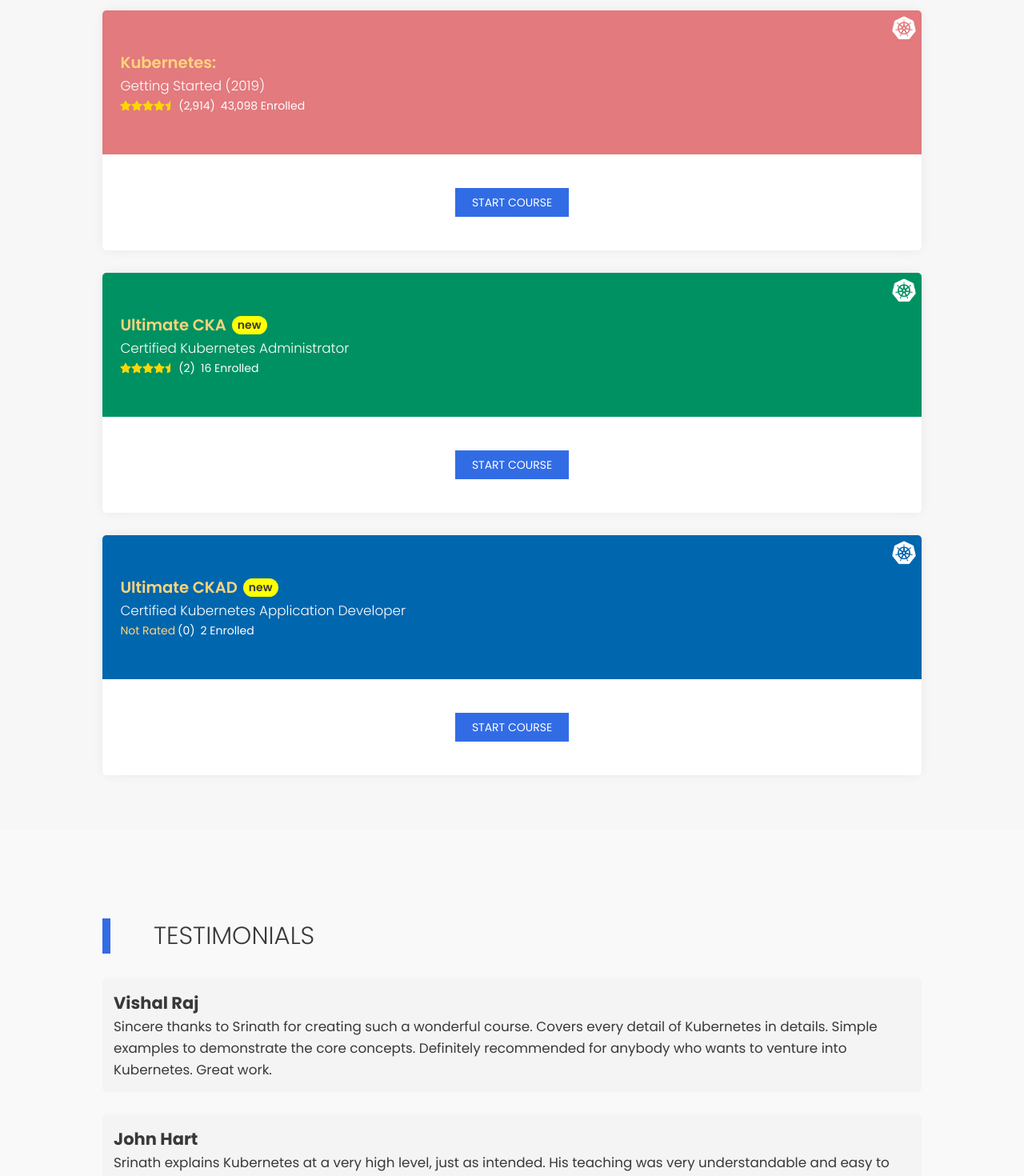
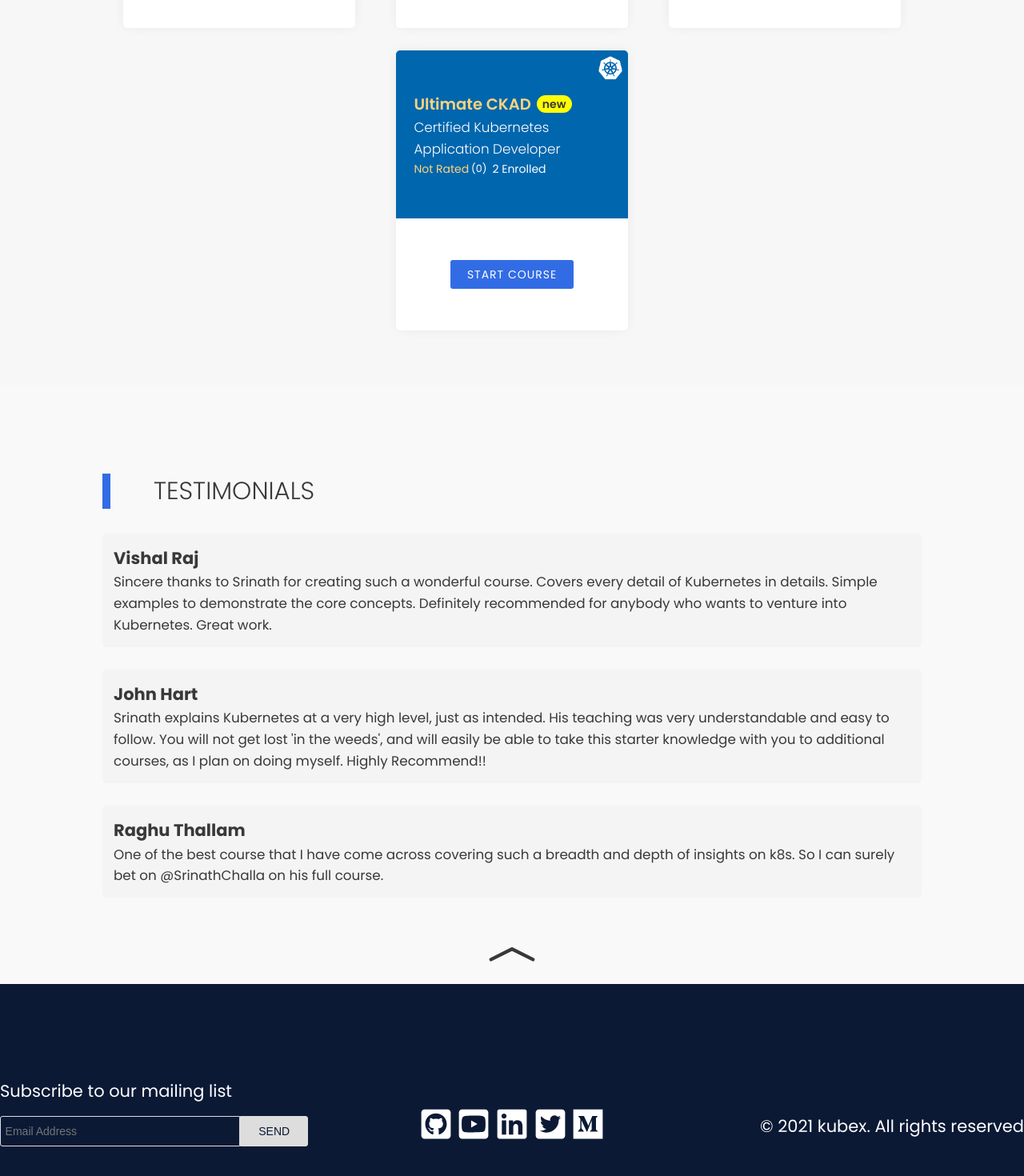
Before and after one commit to skoodath/kubeed, a React (Create React App) app: page / in a window 1280 px wide. Shown: the part 1300-2770 px from the top of the page at 80% size. Built offline with nearby package versions, Linux system fonts and the light colour scheme.

Commit message:
final update 09-jun

```diff
--- a/src/components/courses/courses.js
+++ b/src/components/courses/courses.js
@@ -6,10 +6,13 @@
 const CourseComponent = () => {
   return(
     <Course.Wrapper name='courses'>
+      <Course.Inner>
       <HeadingComponent
         text='Courses'
       />
       <CourseCardComponent />
+      </Course.Inner>
+
     </Course.Wrapper>
   )
 }
--- a/src/components/footer/footer.js
+++ b/src/components/footer/footer.js
@@ -7,9 +7,12 @@
 const FooterComponent = () => {
   return(
     <Footer.Wrapper name='footer'>
-      <MailListComponent />
-      <SocialMediaComponent />
-      <CopyRightComponent />
+      <Footer.Inner>
+        <MailListComponent />
+        <SocialMediaComponent />
+        <CopyRightComponent />
+      </Footer.Inner>
+
     </Footer.Wrapper>
   )
 }
--- a/src/components/footer/social.js
+++ b/src/components/footer/social.js
@@ -1,14 +1,16 @@
 import { Social } from '../../styles/footer.style';
-import { FaFacebookSquare, FaYoutubeSquare, FaLinkedin } from 'react-icons/fa';
+import { FaGithubSquare, FaYoutubeSquare, FaLinkedin, FaTwitterSquare, FaMedium } from 'react-icons/fa';
 
 
 const SocialMediaComponent = () => {
   return(
     <>
     <Social.Wrapper>
-      <a href='https://www.udemy.com/user/srinathchalla/' target='_blank' rel="noreferrer"><FaFacebookSquare /></a>
+      <a href='https://github.com/srchalla' target='_blank' rel="noreferrer"><FaGithubSquare /></a>
       <a href='https://www.youtube.com/user/srinathrchalla1' target='_blank' rel="noreferrer"><FaYoutubeSquare /></a>
       <a href='https://www.linkedin.com/in/srinathchalla/' target='_blank' rel="noreferrer"><FaLinkedin /></a>
+      <a href='https://twitter.com/srinathrchalla' target='_blank' rel="noreferrer"><FaTwitterSquare /></a>
+      <a href='https://medium.com/@srinathchalla' target='_blank' rel="noreferrer"><FaMedium /></a>
     </Social.Wrapper>
     </>
   )
--- a/src/components/header/brand.js
+++ b/src/components/header/brand.js
@@ -1,9 +1,18 @@
-import { Brand } from '../../styles/header.style';
+import { Brand, LogoLink } from '../../styles/header.style';
 
 const BrandComponent = () => {
   return(
         <Brand.Wrapper>
-          <Brand.LogoLink href="#">kubex</Brand.LogoLink>
+          <LogoLink
+            to="landing"
+            spy={true}
+            smooth={true}
+            offset={-100}
+            duration={300}
+
+            >
+              kubex
+            </LogoLink>
         </Brand.Wrapper>
   )
 }
--- a/src/components/header/header.js
+++ b/src/components/header/header.js
@@ -5,8 +5,11 @@
 const HeaderSection = () => {
   return(
     <Header.Wrapper>
-      <BrandComponent />
-      <NavbarComponent />
+      <Header.Inner>
+        <BrandComponent />
+        <NavbarComponent />
+      </Header.Inner>
+
     </Header.Wrapper>
   )
 }
--- a/src/components/reviews/reviews.js
+++ b/src/components/reviews/reviews.js
@@ -7,6 +7,7 @@
 const ReviewComponent = () => {
   return(
     <Review.Wrapper>
+      <Review.Inner>
       <HeadingComponent
         text='Testimonials'
       />
@@ -20,6 +21,8 @@
       >
         <BsChevronCompactUp />
       </ScrollUp>
+      </Review.Inner>
+
     </Review.Wrapper>
   )
 }
--- a/src/styles/course.style.js
+++ b/src/styles/course.style.js
@@ -1,4 +1,5 @@
 import styled from 'styled-components';
+import { device } from './devices';
 
 
 export const Course = {
@@ -7,12 +8,14 @@
     position: relative;
     width: 100%;
     background-color: #f7f7f7;
+
   `,
   Inner: styled.div`
-    width: 50%;
-    display: flex;
-    justify-content: center;
-    align-items: center;
+    width: 100%;
+    @media ${device.laptop}{
+      max-width: 1366px;
+      margin: 0 auto;
+    }
 `
 };
 
@@ -26,10 +29,17 @@
     flex-direction: column;
     width: 100%;
     margin: 0 auto;
+    @media ${device.tabletSM}{
+      flex-direction: row;
+      flex-wrap: wrap;
+    }
+
   `,
   CardItem: styled.li`
     width: 100%;
-    height: 300px;
+    max-width: 290px;
+    min-width: 260px;
+    height: 350px;
     display: flex;
     flex-direction: column;
     margin: 0 auto 2rem;
@@ -109,6 +119,7 @@
   CourseReviews: styled.span`
     color: #ffffff;
     margin: 0 0 0 0.2rem;
+    font-size: 0.9rem;
   `,
   CourseStudents: styled.span`
     color: #ffffff;
@@ -120,6 +131,9 @@
     color: #ffffff;
     cursor: pointer;
     position: relative;
+    letter-spacing: 1px;
+    border-radius: 3px;
+    overflow: hidden;
     &::after{
         position: absolute;
         content: '';
@@ -137,5 +151,4 @@
       }
     }
   `
-
 }
--- a/src/styles/footer.style.js
+++ b/src/styles/footer.style.js
@@ -1,45 +1,74 @@
 import styled from 'styled-components';
+import { device } from './devices';
 
 export const Footer = {
   Wrapper: styled.section`
-    padding: 5vh 0 0;
+    padding: 5vh 0 3vh;
     position: relative;
     width: 100%;
-    height: 60vh;
     background-color: #0b1935;
+    @media ${device.laptop}{
+      padding: 0;
+      height: 40vh;
+    }
+
   `,
   Inner: styled.div`
     width: 100%;
     display: flex;
+    flex-direction: column;
     justify-content: center;
     align-items: center;
+    @media ${device.laptop}{
+      height: 100%;
+      max-width: 1366px;
+      margin: 0 auto;
+      flex-direction: row;
+    }
   `,
   FormWrapper: styled.div`
     width: 80%;
-    margin: 4rem auto 0;
+    margin: 1rem auto 0;
+    @media ${device.laptop}{
+      margin: 0;
+      justify-content: center;
+      align-items: center;
+    }
   `,
   FormHeader: styled.h2`
     color: #ffffff;
     margin: 0 auto 1rem;
+    font-size: 1.1rem;
+    font-weight: 400;
+    @media ${device.tabletLG}{
+      font-size: 1.5rem;
+    }
+
   `,
   Form: styled.form`
     display: flex;
     margin: 0 auto 1rem;
+    @media ${device.laptop}{
+      margin: 0;
+    }
   `,
   Input: styled.input`
     outline: none;
     border: 1px solid #dddddd;
     padding: 0.3rem 0.4rem;
     width: 80%;
-    max-width: 250px;
+    max-width: 300px;
     margin: 0;
     border-radius: 3px 0 0 3px;
     background-color: #0b1935;
     color: #dddddd;
+    @media ${device.tabletLG}{
+      padding: 0.5rem 0.4rem;
+    }
   `,
   Button: styled.button`
     width: 20%;
-    max-width: 60px;
+    max-width: 100px;
     padding: 0.3rem 0.2rem;
     background-color: #dddddd;
     outline: none;
@@ -47,8 +76,12 @@
     color: #0b1935;
     text-transform: uppercase;
     border-radius: 0 3px 3px 0;
+    @media ${device.tabletLG}{
+      padding: 0.5rem 0.4rem;
+    }
     &:hover{
       background-color: #E5AB32;
+
     }
   `
 };
@@ -58,17 +91,25 @@
     width: 80%;
     margin: 8rem auto 0;
     display: flex;
-    justify-content: center;
-    padding: 0 2rem;
+    padding: 0;
+    @media ${device.laptop}{
+      margin: 2.5rem 0 0 0;
+      justify-content: center;
+      align-items: flex-end;
+    }
+    a{
+      text-decoration: none;
+    }
     svg{
       fill: #ffffff;
       color: #000000;
       font-size: 2rem;
       margin: 0 0.2rem;
+      @media ${device.tabletLG}{
+      font-size: 3rem;
     }
-    a{
-      text-decoration: none;
     }
+
   `,
   Inner: styled.div`
     width: 100%;
@@ -82,8 +123,15 @@
     width: 80%;
     margin: 1rem auto 1rem;
     display: flex;
-    justify-content: center;
-    padding: 0 1rem;
+    padding: 0;
     color: #fff;
+    @media ${device.tabletLG}{
+      font-size: 1.5rem;
+    }
+    @media ${device.laptop}{
+      margin: 2.5rem 0 0 0;
+      justify-content: flex-end;
+      align-items: flex-end;
+    }
   `
 }
--- a/src/styles/header.style.js
+++ b/src/styles/header.style.js
@@ -1,17 +1,33 @@
 import styled from 'styled-components';
 import { Link } from 'react-scroll';
+import { device } from './devices';
 
 export const Header = {
   Wrapper: styled.header`
     position: fixed;
     width: 100%;
     height: 70px;
-    display: flex;
     top: 0;
     z-index: 1;
     background-color: #f9f9f9;
     padding: 0 10%;
+    @media ${device.laptop}{
+      padding: 0;
+    }
+
   `,
+  Inner: styled.div`
+    width: 100%;
+    height: 100%;
+    display: flex;
+    justify-content: center;
+    align-items: center;
+    @media ${device.laptop}{
+      max-width: 1366px;
+      margin: 0 auto;
+      padding: 0 5%;
+    }
+  `
 };
 
 export const Brand = {
@@ -20,15 +36,17 @@
     height: 100%;
     display: flex;
     align-items: center;
-  `,
-  LogoLink: styled.a`
+
+  `
+}
+export const LogoLink = styled(Link)`
     color: #326CE5;
     font-size: 2rem;
+    cursor: pointer;
     &:visited{
       color: #326CE5;
     }
-  `
-}
+`;
 
 export const Navbar = {
   Wrapper: styled.nav`
@@ -48,4 +66,13 @@
     padding: 0.3rem 0.5rem;
     box-shadow: 0 0 1px #7b5d1e, 0 0 2px #ffcf6c inset;
     cursor: pointer;
+    letter-spacing: 1px;
+    text-transform: uppercase;
+    @media ${device.laptop}{
+      align-items: center;
+      height: 40px;
+      width: 150px;
+      font-size: 1.2rem;
+    }
+
 `;
--- a/src/styles/landing.style.js
+++ b/src/styles/landing.style.js
@@ -1,5 +1,6 @@
 import styled from 'styled-components';
 import { Link } from 'react-scroll';
+import { device } from './devices';
 
 export const Landing = {
   Wrapper: styled.section`
@@ -8,6 +9,11 @@
     width: 100%;
     height: 100vh;
     background-color: #f9f9f9;
+    @media ${device.laptop}{
+      max-width: 1366px;
+      margin: 0 auto;
+      background-color: #ffffff;
+    }
   `,
   Inner: styled.div`
     width: 50%;
@@ -27,6 +33,7 @@
     justify-content: center;
     cursor: pointer;
     svg{
-      font-size: 4rem;
+      font-size: 5rem;
+      font-weight: 400;
     }
 `;
--- a/src/styles/review.style.js
+++ b/src/styles/review.style.js
@@ -1,5 +1,6 @@
 import { Link } from 'react-scroll';
 import styled from 'styled-components';
+import { device } from './devices';
 
 export const Review = {
   Wrapper: styled.section`
@@ -8,12 +9,14 @@
     width: 100%;
     height: auto;
     background-color: #f9f9f9;
+
   `,
   Inner: styled.div`
-    width: 50%;
-    display: flex;
-    justify-content: center;
-    align-items: center;
+    width: 100%;
+    @media ${device.laptop}{
+      max-width: 1366px;
+      margin: 0 auto;
+    }
 `
 };
 
@@ -53,7 +56,11 @@
     display: flex;
     justify-content: center;
     cursor: pointer;
+
     svg{
       font-size: 4rem;
+      @media ${device.laptop}{
+        font-size: 5rem;
+    }
     }
 `;
```
